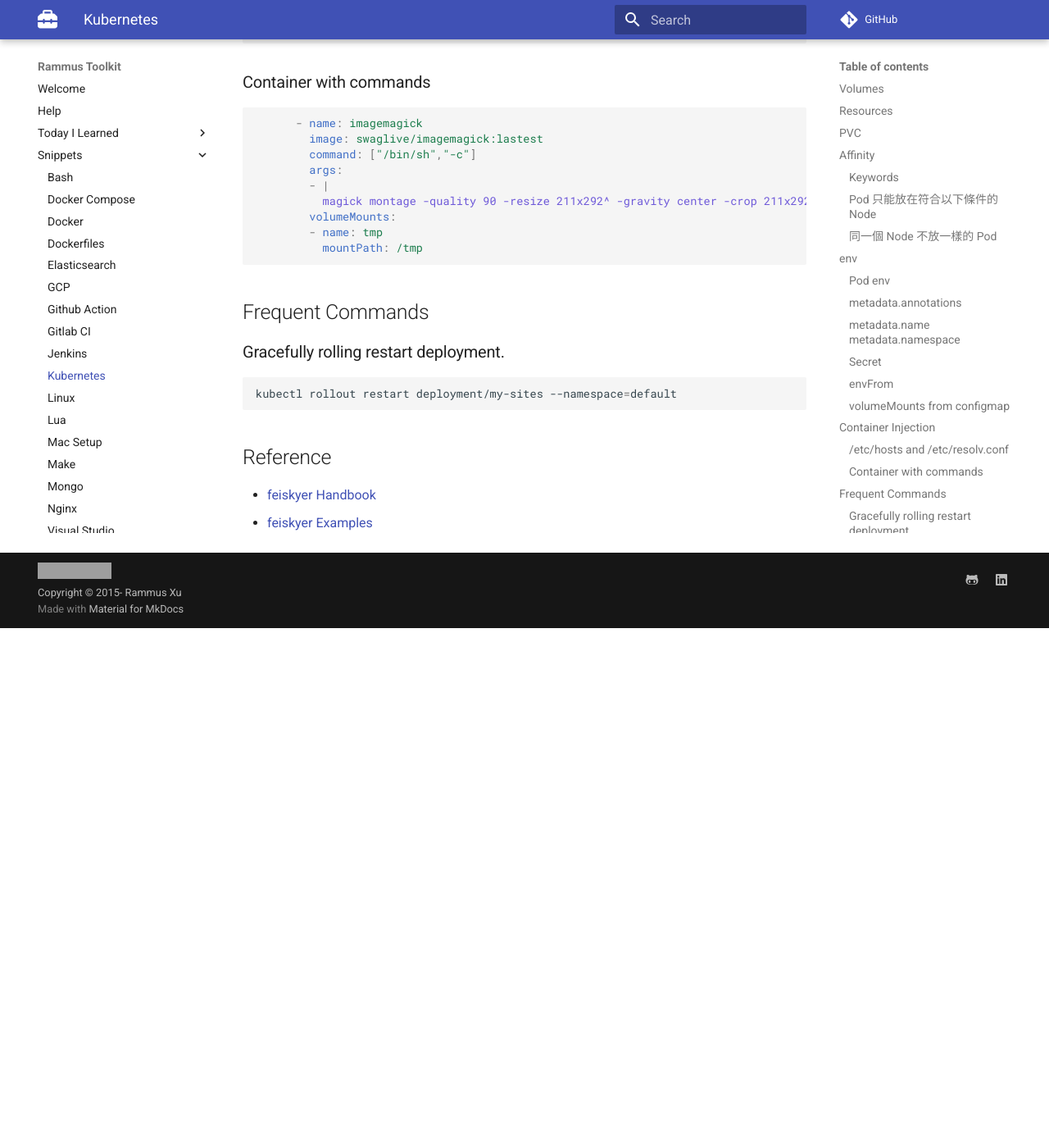
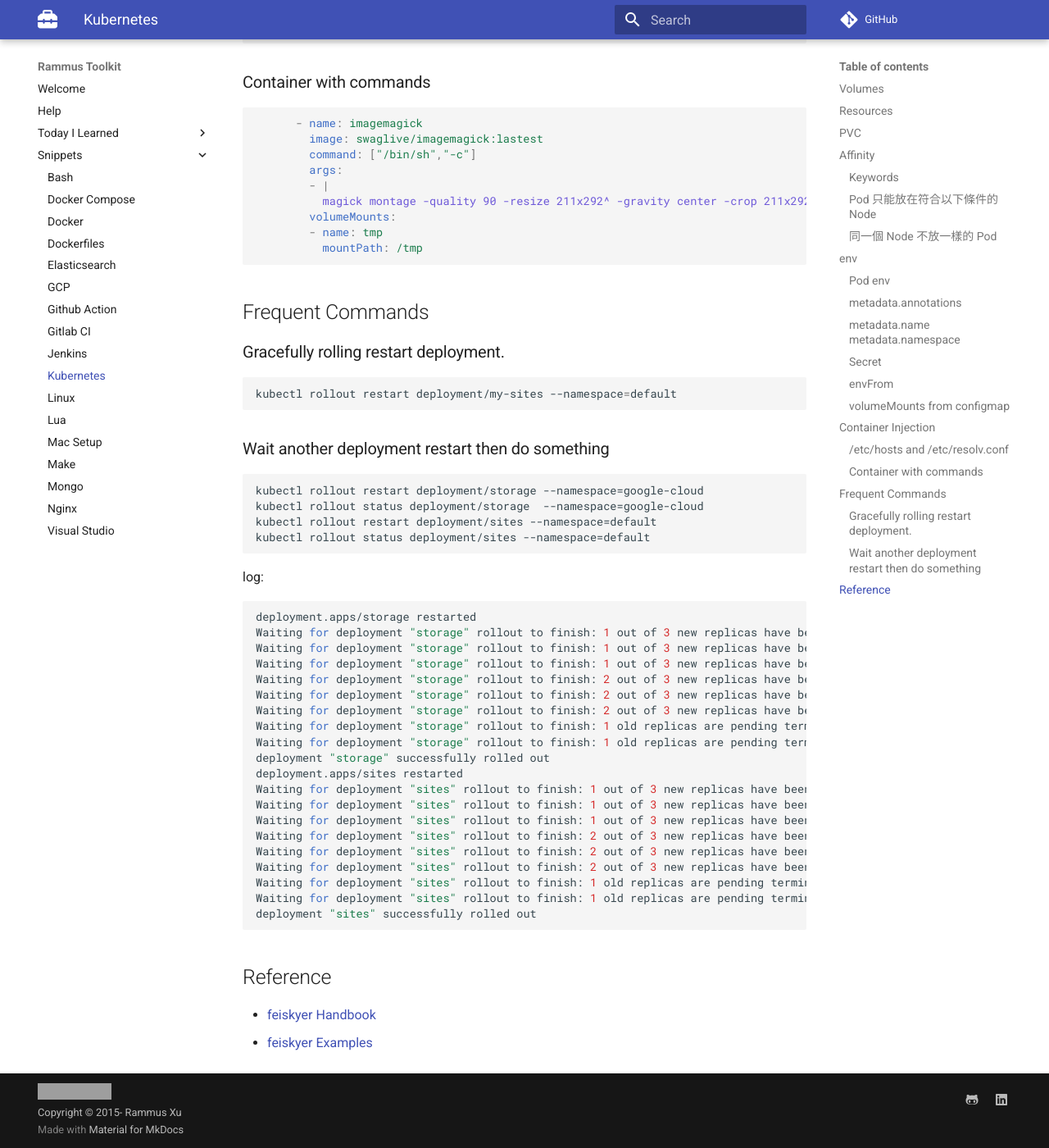
Before and after one commit to RammusXu/toolkit, an MkDocs documentation site: the page built from docs/snippets/kubernetes.md, in a window 1280 px wide and 1400 px high, scrolled down 6147 px. Shown: the whole window at 82% size. Built offline with MkDocs 1.6.1 and Material for MkDocs 9.7.7, drawn with Linux system fonts in a browser that asks for light colours; comment, search, counter and statistics services are not loaded; before the commit the page ends 6913 px from its top, so only the background shows below that; grey boxes are pictures that could not be loaded.

Commit message:
k8s: Wait another deployment restart then do something

````diff
--- a/docs/snippets/kubernetes.md
+++ b/docs/snippets/kubernetes.md
@@ -325,6 +325,38 @@
 kubectl rollout restart deployment/my-sites --namespace=default
 ```
 
+### Wait another deployment restart then do something
+```
+kubectl rollout restart deployment/storage --namespace=google-cloud
+kubectl rollout status deployment/storage  --namespace=google-cloud
+kubectl rollout restart deployment/sites --namespace=default
+kubectl rollout status deployment/sites --namespace=default
+```
+
+log:
+```bash
+deployment.apps/storage restarted
+Waiting for deployment "storage" rollout to finish: 1 out of 3 new replicas have been updated...
+Waiting for deployment "storage" rollout to finish: 1 out of 3 new replicas have been updated...
+Waiting for deployment "storage" rollout to finish: 1 out of 3 new replicas have been updated...
+Waiting for deployment "storage" rollout to finish: 2 out of 3 new replicas have been updated...
+Waiting for deployment "storage" rollout to finish: 2 out of 3 new replicas have been updated...
+Waiting for deployment "storage" rollout to finish: 2 out of 3 new replicas have been updated...
+Waiting for deployment "storage" rollout to finish: 1 old replicas are pending termination...
+Waiting for deployment "storage" rollout to finish: 1 old replicas are pending termination...
+deployment "storage" successfully rolled out
+deployment.apps/sites restarted
+Waiting for deployment "sites" rollout to finish: 1 out of 3 new replicas have been updated...
+Waiting for deployment "sites" rollout to finish: 1 out of 3 new replicas have been updated...
+Waiting for deployment "sites" rollout to finish: 1 out of 3 new replicas have been updated...
+Waiting for deployment "sites" rollout to finish: 2 out of 3 new replicas have been updated...
+Waiting for deployment "sites" rollout to finish: 2 out of 3 new replicas have been updated...
+Waiting for deployment "sites" rollout to finish: 2 out of 3 new replicas have been updated...
+Waiting for deployment "sites" rollout to finish: 1 old replicas are pending termination...
+Waiting for deployment "sites" rollout to finish: 1 old replicas are pending termination...
+deployment "sites" successfully rolled out
+```
+
 ## Reference
 - [feiskyer Handbook](https://kubernetes.feisky.xyz/)
 - [feiskyer Examples](https://github.com/feiskyer/kubernetes-handbook/tree/master/examples)
````
